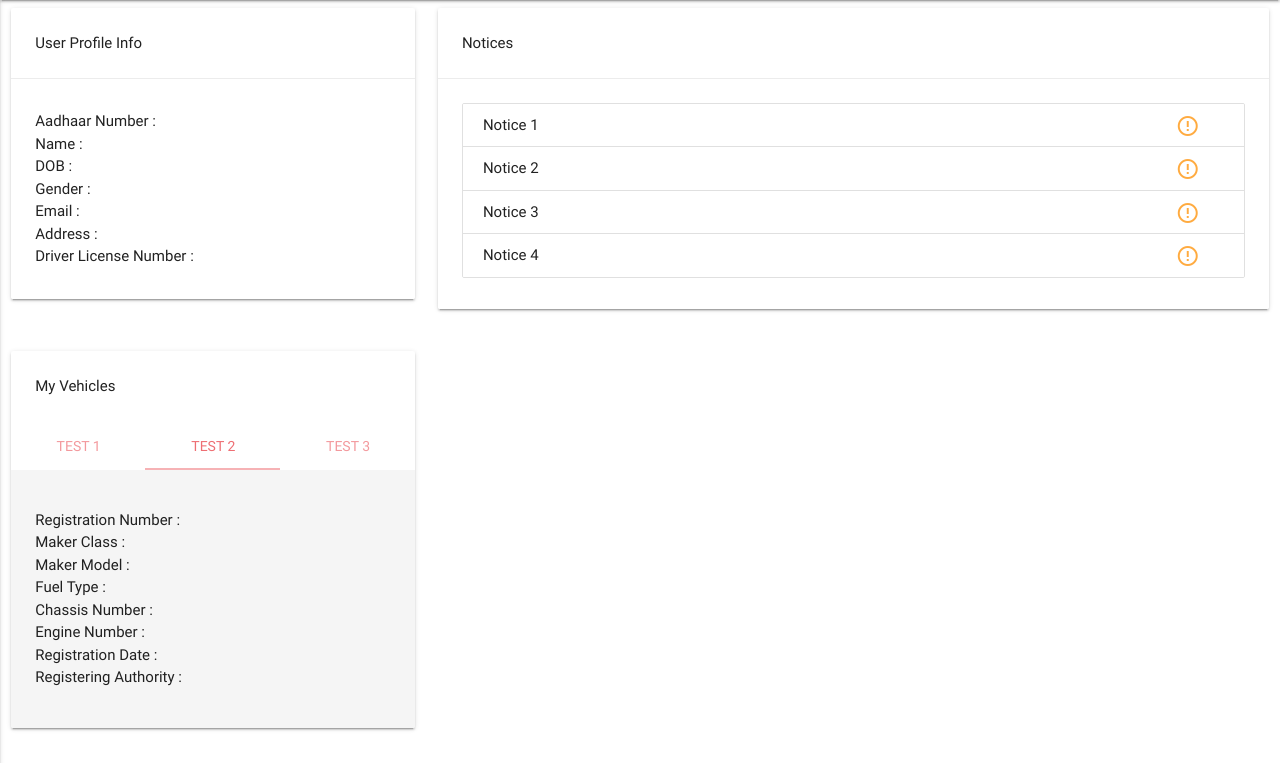
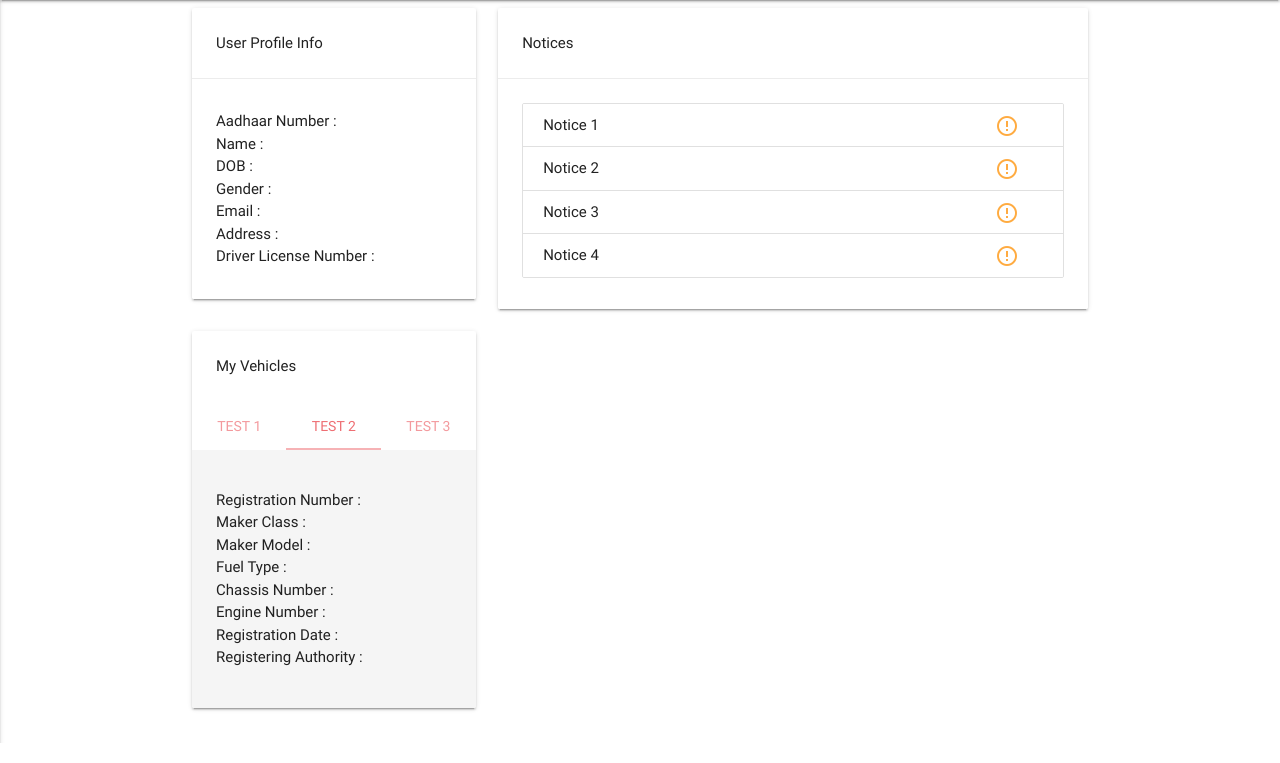
Before and after one commit to sagban/autobot, a Django app: template userapp/templates/user.html in a window 1280 px wide. Shown: the part 64-827 px from the top of the page. Run offline with Django 3.2, Linux system fonts and the light colour scheme; the template is opened without the code that fills it, so the values that code supplies are empty.

Commit message:
user-dashboard update

```diff
--- a/userapp/templates/user.html
+++ b/userapp/templates/user.html
@@ -12,11 +12,10 @@
     <body>
 {% include 'navbar.html'%}
 
-
+<div class="container">
     <div class="row">
-             <div class="col m4 s6">
+        <div class="col m4 s12">
             <div class="card">
-
                 <div class="card-content">
                     <p>User Profile Info</p>
                 </div>
@@ -33,9 +32,9 @@
             </div>
         </div>
     </div>
-              <div class="col m8 s6">
+
+        <div class="col m8 s12">
          <div class="card">
-
              <div class="card-content">
                 <p>Notices</p>
              </div>
@@ -47,28 +46,10 @@
                     <li class="collection-item"><div>Notice 4<a href="#" class="secondary-content"><i class="material-icons">error_outline</i></a></div></li>
                  </ul>
              </div>
-
-  </button>
          </div>
     </div>
 
-
-</div>
-<!-- Notice Structure -->
-  <div id="modal1" class="modal modal-fixed-footer">
-    <div class="modal-content">
-      <h4>Modal Header</h4>
-      <p>NOTICE CONTENT TO BE DISPLAYED HERE</p>
-    </div>
-    <div class="modal-footer">
-      <a href="#" class="modal-action modal-close waves-effect waves-green btn-flat ">Complain <i class="material-icons">error</i></a>
-      <a href="#" class="modal-action modal-close waves-effect waves-green btn-flat ">Proceed to Pay <i class="material-icons">send</i></a>
-    </div>
-  </div>
-
-
-<div class="row">
-    <div class="col m4 s6">
+        <div class="col m4 s12">
         <div class="card">
             <div class="card-content">
                 <p>My Vehicles</p>
@@ -117,11 +98,28 @@
                   <li>Registering Authority : </li>
                 </ul>
             </div>
+        </div>
+    </div>
+</div>
+             <!-- Notice Structure -->
+        <div id="modal1" class="modal modal-fixed-footer">
+    <div class="modal-content">
+      <h4>Modal Header</h4>
+      <p>NOTICE CONTENT TO BE DISPLAYED HERE</p>
+    </div>
+    <div class="modal-footer">
+      <a href="#" class="modal-action modal-close waves-effect waves-green btn-flat ">Complain <i class="material-icons">error</i></a>
+      <a href="#" class="modal-action modal-close waves-effect waves-green btn-flat ">Proceed to Pay <i class="material-icons">send</i></a>
+    </div>
+  </div>
 
     </div>
 </div>
-</div>
-</div>
+
+
+
+
+
 
 
 
```
Lines whose indentation alone changed are shown as unchanged.
